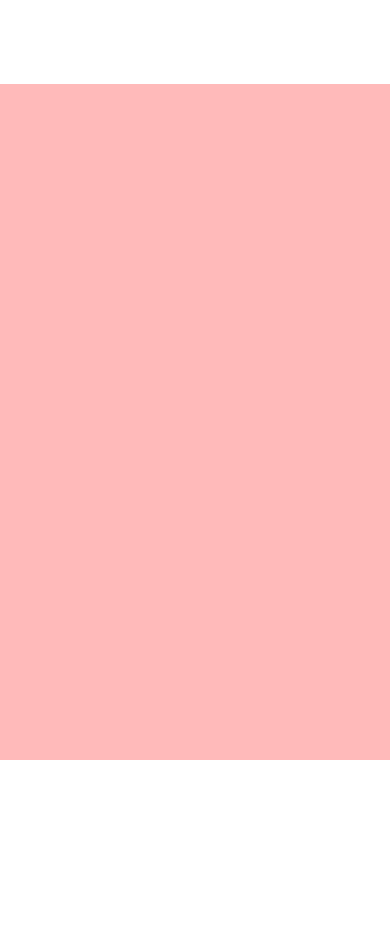
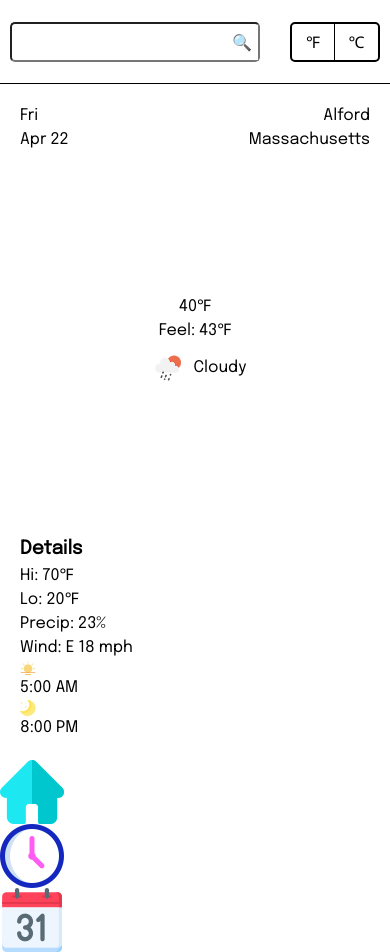
Before and after one commit to jessejputnam/weather-app, a website built with webpack: page dist/index.html in a window 390 px wide. Before the commit the page ends 844 px from the top, so only its background shows below. Built offline with nearby package versions, Linux system fonts and the light colour scheme.

Commit message:
Format mbile header; format mobile cur heading & weather

```diff
--- a/dist/css/styles.css
+++ b/dist/css/styles.css
@@ -2,6 +2,14 @@
 
 Default font: 'Epilogue', sans-serif;
 Heading Font: 'Marcellus', serif;
+Sub Heading Font: 'Alegreya Sans SC', sans-serif;
+
+*/
+
+/*
+txt--1: current temp
+txt--2: heading large
+txt--3(Alegreya): heading small, current weather
 
 */
 
@@ -9,6 +17,9 @@ Heading Font: 'Marcellus', serif;
   TABLE OF CONTENTS
   #Fonts
   #Format
+  #Header
+  #Pages
+  # #Current
   #Action States
 */
 
@@ -26,6 +37,11 @@ body {
 
 header {
   height: 10vh;
+  border-bottom: solid 1px black;
+  display: flex;
+  justify-content: space-between;
+  align-items: center;
+  padding: 10px;
 }
 
 main {
@@ -36,8 +52,53 @@ footer {
   height: 10vh;
 }
 
-/* ###################### #SECTIONS ########################### */
-.main__container {
+/* ###################### #HEADER ########################### */
+.search__cntnr {
+  position: relative;
+}
+
+#search-input {
+  width: 250px;
+  padding: 3px 32px 1px 5px;
+  height: 40px;
+  border-radius: 5px;
+}
+
+#search-submit {
+  background: white;
+  line-height: 35px;
+  border: none;
+  height: 35px;
+  position: absolute;
+  right: 2px;
+  top: 3px;
+  cursor: pointer;
+}
+
+.convert__container {
+  width: 90px;
+  height: 40px;
+  display: flex;
+  justify-content: space-around;
+  align-items: center;
+  border: solid 2px black;
+  border-radius: 5px;
+}
+
+.convert__opt {
+  width: 50%;
+  height: 100%;
+  text-align: center;
+  line-height: 40px;
+  cursor: pointer;
+}
+
+#convert--f {
+  border-right: solid 1px black;
+}
+
+/* ###################### #PAGES ########################### */
+.main__cntnr {
   scroll-snap-type: x mandatory;
   width: 100%;
   height: 100%;
@@ -47,7 +108,7 @@ footer {
   scrollbar-width: none;
 }
 
-.main__container::-webkit-scrollbar {
+.main__cntnr::-webkit-scrollbar {
   display: none;
 }
 
@@ -57,21 +118,45 @@ footer {
   display: flex;
 }
 
-.section {
+.page {
   width: 100%;
   height: 100%;
   scroll-snap-align: center;
+  padding: 20px;
+  display: flex;
+  flex-direction: column;
+  justify-content: space-between;
 }
 
-#section-local {
-  background-color: rgba(255, 0, 0, 0.271);
+.cur__heading {
+  display: flex;
+  justify-content: space-between;
 }
 
-#section-hourly {
+.cur__heading__loc__cntnr {
+  text-align: right;
+}
+
+.cur__weather__cntnr {
+  margin: 0 auto;
+  text-align: center;
+}
+
+.cur__conditions__cntnr {
+  display: flex;
+  align-items: center;
+}
+
+/* ------------------ #Current -------------------- */
+#page-home {
+  background-color: white;
+}
+
+#page-hourly {
   background-color: rgba(0, 0, 255, 0.145);
 }
 
-#section-daily {
+#page-daily {
   background-color: rgba(255, 255, 0, 0.253);
 }
 
--- a/dist/index.html
+++ b/dist/index.html
@@ -8,7 +8,7 @@
     <link rel="preconnect" href="https://fonts.googleapis.com" />
     <link rel="preconnect" href="https://fonts.gstatic.com" crossorigin />
     <link
-      href="https://fonts.googleapis.com/css2?family=Epilogue:wght@200;400&family=Marcellus&display=swap"
+      href="https://fonts.googleapis.com/css2?family=Epilogue:wght@200;400&family=Marcellus&family=Alegreya+Sans+SC:wght@300&display=swap"
       rel="stylesheet"
     />
 
@@ -16,29 +16,125 @@
     <link href="./css/styles.css" rel="stylesheet" />
 
     <script src="./main.js" defer></script>
+
+    <link rel="icon" type="image/x-icon" href="./images/thermometer-half.png" />
     <title>Weather or Not</title>
   </head>
 
   <body>
-    <header></header>
+    <header>
+      <form class="search__cntnr">
+        <input type="text" id="search-input" />
+        <input type="submit" value="🔍" id="search-submit" class="btn" />
+      </form>
+
+      <div class="btn convert__container">
+        <div id="convert--f" class="convert__opt">℉</div>
+        <div id="convert--c" class="convert__opt">℃</div>
+      </div>
+    </header>
+
     <main>
-      <div class="loading__container hidden--opacity hidden--z hidden--none">
-        <h1 class="loading__msg">Getting your local data...</h1>
+      <div class="loading__cntnr hidden--opacity hidden--z hidden--none">
+        <p class="loading__msg">Getting your local data...</p>
         <img src="./images/loading-spinner.gif" class="loading__spinner" />
       </div>
-      <!-- end loading__container -->
+      <!-- end loading__cntnr -->
 
-      <div class="main__container">
+      <div class="main__cntnr">
         <div class="slider">
-          <section id="section-local" class="section"></section>
-          <section id="section-hourly" class="section"></section>
-          <section id="section-daily" class="section"></section>
+          <div id="page-home" class="page">
+            <section class="cur__heading">
+              <div class="cur__heading__date__cntnr">
+                <p class="cur__heading__date--weekday txt--2">Fri</p>
+                <p class="cur__heading__date--day txt--3">Apr 22</p>
+              </div>
+              <div class="cur__heading__loc__cntnr">
+                <p class="cur__heading__loc--city txt--2">Alford</p>
+                <p class="cur__heading__loc--state txt--3">Massachusetts</p>
+              </div>
+            </section>
+            <!-- end home__heading -->
+
+            <section class="cur__weather__cntnr">
+              <div class="cur__weather">
+                <div class="cur__weather__temp txt--1">40℉</div>
+                <div class="cur__weather__info__cntnr">
+                  <div id="cur-feel" class="cur__weather__info txt--3">
+                    Feel: 43℉
+                  </div>
+                  <div class="cur__conditions__cntnr">
+                    <img
+                      src="./images/10d@2x.png"
+                      id="weather-icon"
+                      alt="weather conditions"
+                      height="50px"
+                    />
+                    <p id="cur-conditions" class="txt--3">Cloudy</p>
+                  </div>
+                  <!-- end cur__conditions__cntnr -->
+                </div>
+                <!-- end cur__weather__info__cntnr -->
+              </div>
+              <!-- end cur__weather -->
+            </section>
+            <!-- end cur__weather__cntnr -->
+
+            <section class="cur__details__cntnr">
+              <div class="cur__details__title__cntnr">
+                <h3 class="txt--2">Details</h3>
+              </div>
+              <div class="cur__details__info__cntnr">
+                <div class="cur__details__row">
+                  <div id="cur-hi" class="txt--3">Hi: 70℉</div>
+                  <div id="cur-lo" class="txt--3">Lo: 20℉</div>
+                </div>
+                <div class="cur__details__row">
+                  <div id="cur-pop" class="txt--3">Precip: 23%</div>
+                  <div id="cur-humid" class="txt--3">Wind: E 18 mph</div>
+                </div>
+                <div class="cur__details__row">
+                  <div class="cur__details__sun__container">
+                    <img
+                      src="./images/sunrise.png"
+                      alt="Sunrise"
+                      class="cur__details__sun__img"
+                    />
+                    <div id="cur-sunrise" class="txt--3">5:00 AM</div>
+                  </div>
+                  <div class="cur__details__sun__container">
+                    <img
+                      src="./images/moon.png"
+                      alt="Sunset"
+                      class="cur__details__sun__img"
+                    />
+                    <div id="cur-sunset" class="txt--3">8:00 PM</div>
+                  </div>
+                </div>
+              </div>
+            </section>
+            <!-- end cur-details__cntnr -->
+          </div>
+          <!-- end section-home -->
+
+          <div id="page-hourly" class="page"></div>
+          <!-- end section-hourly -->
+
+          <div id="page-daily" class="page"></div>
+          <!-- end section-daily -->
         </div>
         <!-- end slider -->
       </div>
-      <!-- end main__container -->
+      <!-- end main__cntnr -->
     </main>
-    <footer></footer>
+
+    <footer>
+      <div class="nav__cntnr">
+        <img src="./images/home.png" id="nav-home" class="btn nav__btn" />
+        <img src="./images/clock.png" id="nav-hourly" class="btn nav__btn" />
+        <img src="./images/calendar.png" id="nav-daily" class="btn nav__btn" />
+      </div>
+    </footer>
     <!-- <footer>
       <button type="button" id="test-btn">Local</button>
       <button type="button" id="test-btn2">Display</button>
```
Also changed, not shown: dist/images/10d@2x.png (added), dist/images/calendar.png (added), dist/images/clock.png (added), dist/images/home.png (added), dist/images/moon.png (added), dist/images/sunrise.png (added), dist/images/thermometer-half.png (added).
